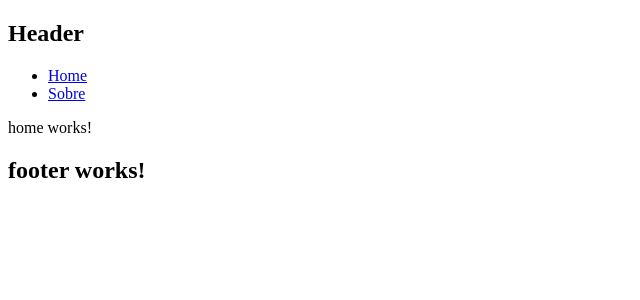
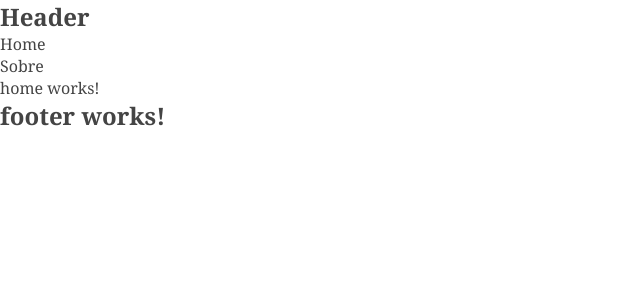
Before and after one commit to victorlourenco-vhl/adventures-front, an Angular app: page / in a window 1280 px wide. Shown: the top 300 px of the page, without its empty margins (0-640 px from the left). Built offline with nearby package versions, Linux system fonts and the light colour scheme.

Commit message:
FEAT: Criando a página de new moment

```diff
--- a/src/app/app.module.ts
+++ b/src/app/app.module.ts
@@ -7,6 +7,7 @@ import { HeaderComponent } from './components/header/header.component';
 import { FooterComponent } from './components/footer/footer.component';
 import { AboutComponent } from './components/pages/about/about.component';
 import { HomeComponent } from './components/pages/home/home.component';
+import { NewMomentComponent } from './components/pages/new-moment/new-moment.component';
 
 @NgModule({
   declarations: [
@@ -14,7 +15,8 @@ import { HomeComponent } from './components/pages/home/home.component';
     HeaderComponent,
     FooterComponent,
     AboutComponent,
-    HomeComponent
+    HomeComponent,
+    NewMomentComponent
   ],
   imports: [
     BrowserModule,
--- /dev/null
+++ b/src/app/components/pages/new-moment/new-moment.component.html
@@ -0,0 +1 @@
+<p>new-moment works!</p>
--- a/src/styles.css
+++ b/src/styles.css
@@ -1 +1,18 @@
 /* You can add global styles to this file, and also import other style files */
+*{
+    padding: 0;
+    margin: 0;
+    font-family: Cambria, Cochin, Georgia, Times, 'Times New Roman', serif;
+    box-sizing: border-box;
+    color: #444;
+}
+
+a {
+    text-decoration: none;
+    color: #444;
+    transition: .4s;
+}
+
+a:hover {
+    color: #dec129;
+}
```
Also changed, not shown: src/app/components/pages/new-moment/new-moment.component.ts (added, +10 -0 lines), src/app/components/pages/new-moment/new-moment.component.css (added), 1 other file (tests, documents, lock files or other folders).
